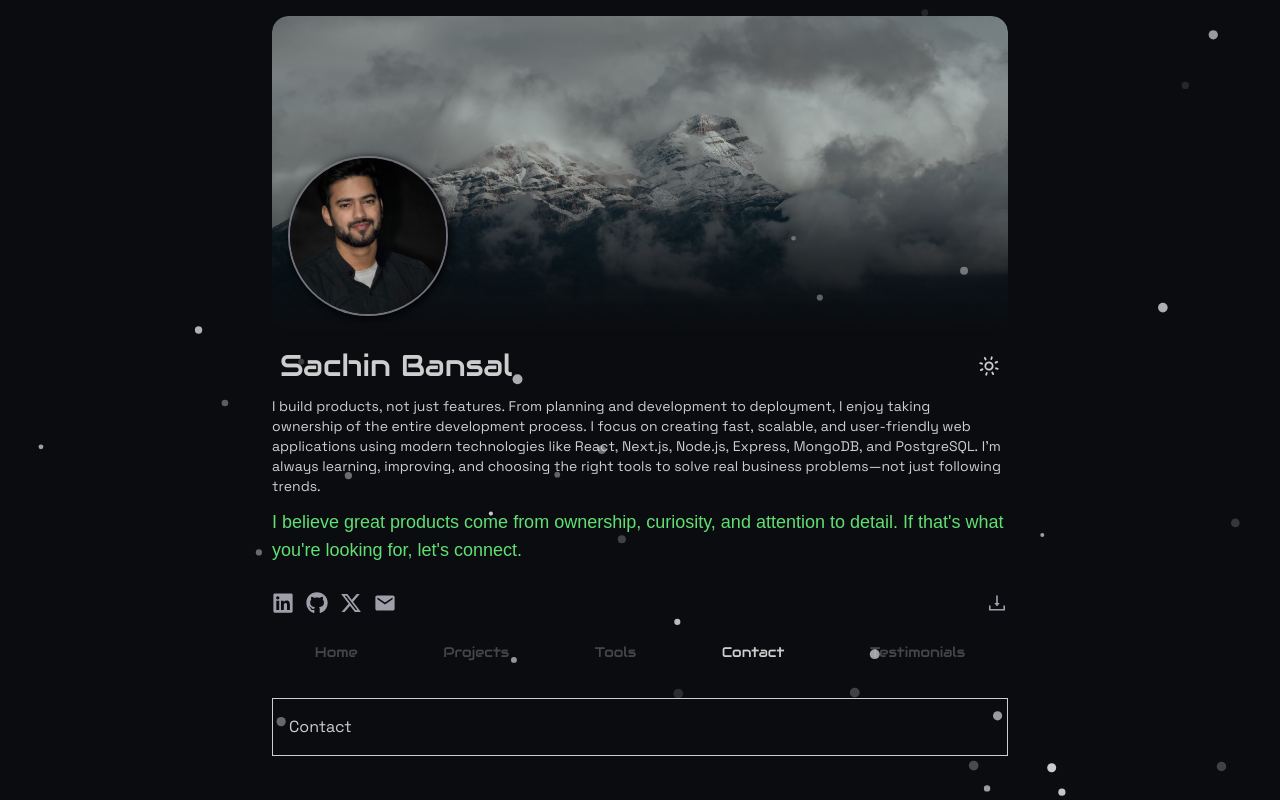
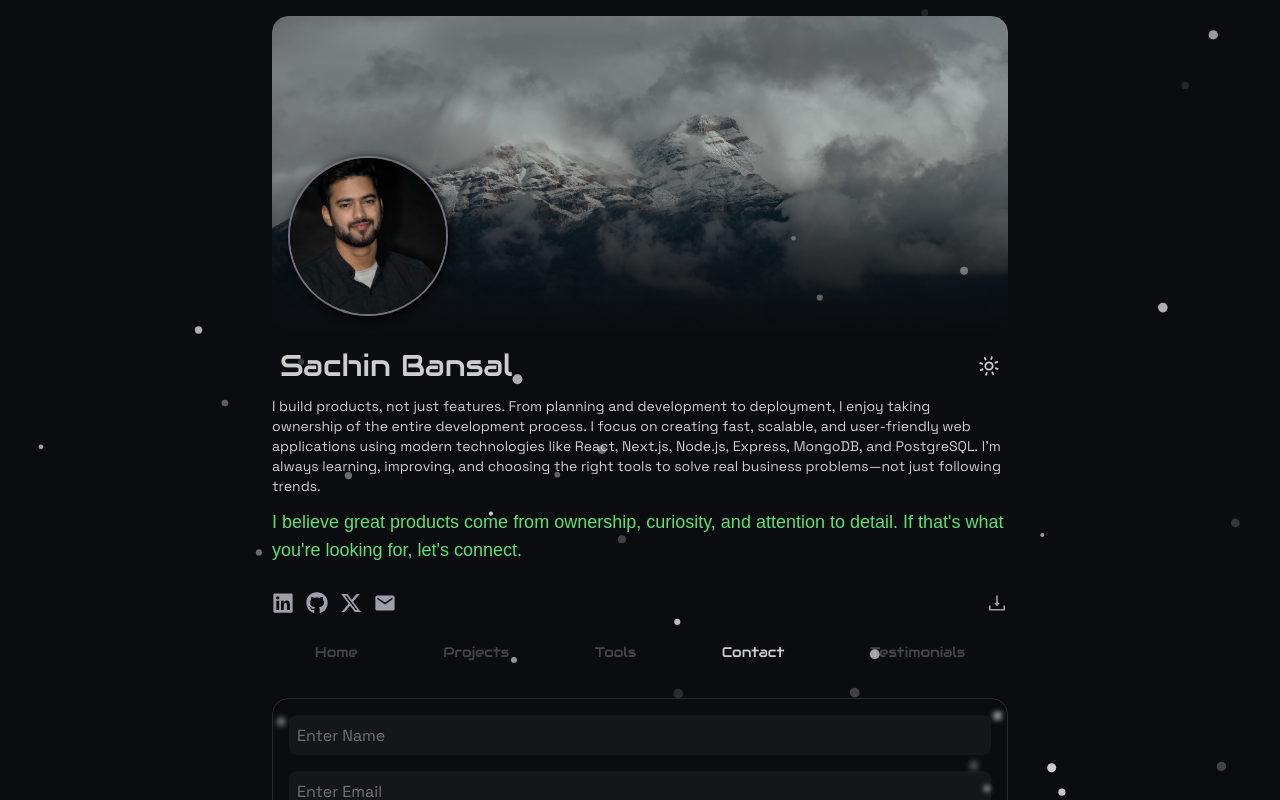
Before and after one commit to sachin55551010/Updated-Portfolio, a Next.js app: page / in a window 1280 px wide. Both pictures are taken after a click on the element "Contact". Built offline with nearby package versions, Linux system fonts and the light colour scheme; a web font is replaced by a local one.

Commit message:
added email service in contact section

```diff
--- a/app/Section/ContactSection.tsx
+++ b/app/Section/ContactSection.tsx
@@ -1,3 +1,93 @@
+"use client";
+import { useState } from "react";
+import { PiSpinnerBold } from "react-icons/pi";
+import emailjs from "@emailjs/browser";
 export const ContactSection = () => {
-  return <div className="border p-4">Contact</div>;
+  const [isEmailSending, setIsEmailSending] = useState(false);
+  const [messageData, setMessageData] = useState({
+    name: "",
+    email: "",
+    message: "",
+  });
+
+  const sendEmail = async (): Promise<void> => {
+    try {
+      setIsEmailSending(true);
+      await emailjs.send(
+        process.env.NEXT_PUBLIC_SERVICE_ID as string,
+        process.env.NEXT_PUBLIC_TEMPLATE_ID as string,
+        messageData,
+        process.env.NEXT_PUBLIC_KEY as string,
+      );
+    } catch (error) {
+      console.log("send email error : ", error);
+    } finally {
+      setIsEmailSending(false);
+      setMessageData({
+        name: "",
+        email: "",
+        message: "",
+      });
+    }
+  };
+
+  const handleFormSubmit = (e: React.FormEvent<HTMLFormElement>) => {
+    e.preventDefault();
+    sendEmail();
+  };
+  return (
+    <div className="border rounded-2xl border-primary-text/15 backdrop-blur-[.15rem] p-4">
+      <form onSubmit={handleFormSubmit} className="flex flex-col gap-4">
+        {/* form data */}
+
+        {/* name input */}
+        <input
+          value={messageData.name}
+          onChange={(e) =>
+            setMessageData({ ...messageData, name: e.target.value })
+          }
+          required
+          type="text"
+          placeholder="Enter Name"
+          className="bg-primary-text/5 h-10 rounded-lg pl-2 outline-0"
+        />
+
+        {/* email input */}
+        <input
+          value={messageData.email}
+          required
+          onChange={(e) =>
+            setMessageData({ ...messageData, email: e.target.value })
+          }
+          type="email"
+          placeholder="Enter Email"
+          className="bg-primary-text/5 h-10 rounded-lg pl-2 outline-0"
+        />
+
+        {/* message input  */}
+        <textarea
+          value={messageData.message}
+          required
+          onChange={(e) =>
+            setMessageData({ ...messageData, message: e.target.value })
+          }
+          className="bg-primary-text/5 rounded-lg p-2 h-40 outline-0"
+          placeholder="Message"
+        ></textarea>
+
+        <button
+          className={`bg-primary-text/5 flex justify-center items-center py-2 rounded-lg gap-2 ${isEmailSending ? "cursor-not-allowed" : "cursor-pointer"} hover:bg-primary-text/15`}
+          disabled={isEmailSending}
+        >
+          <div>{isEmailSending ? "Sending" : "Send"}</div>
+
+          {isEmailSending && (
+            <div className="animate-spin">
+              <PiSpinnerBold size={24} />
+            </div>
+          )}
+        </button>
+      </form>
+    </div>
+  );
 };
--- a/package.json
+++ b/package.json
@@ -9,11 +9,12 @@
     "lint": "eslint"
   },
   "dependencies": {
+    "@emailjs/browser": "^4.4.1",
     "@tsparticles/engine": "^4.3.0",
     "@tsparticles/slim": "^4.3.0",
     "lucide-react": "^1.22.0",
     "motion": "^12.42.0",
-    "next": "16.2.9",
+    "next": "^16.2.10",
     "next-themes": "^0.4.6",
     "react": "19.2.4",
     "react-dom": "19.2.4",
```
Also changed, not shown: 1 other file (tests, documents, lock files or other folders).
